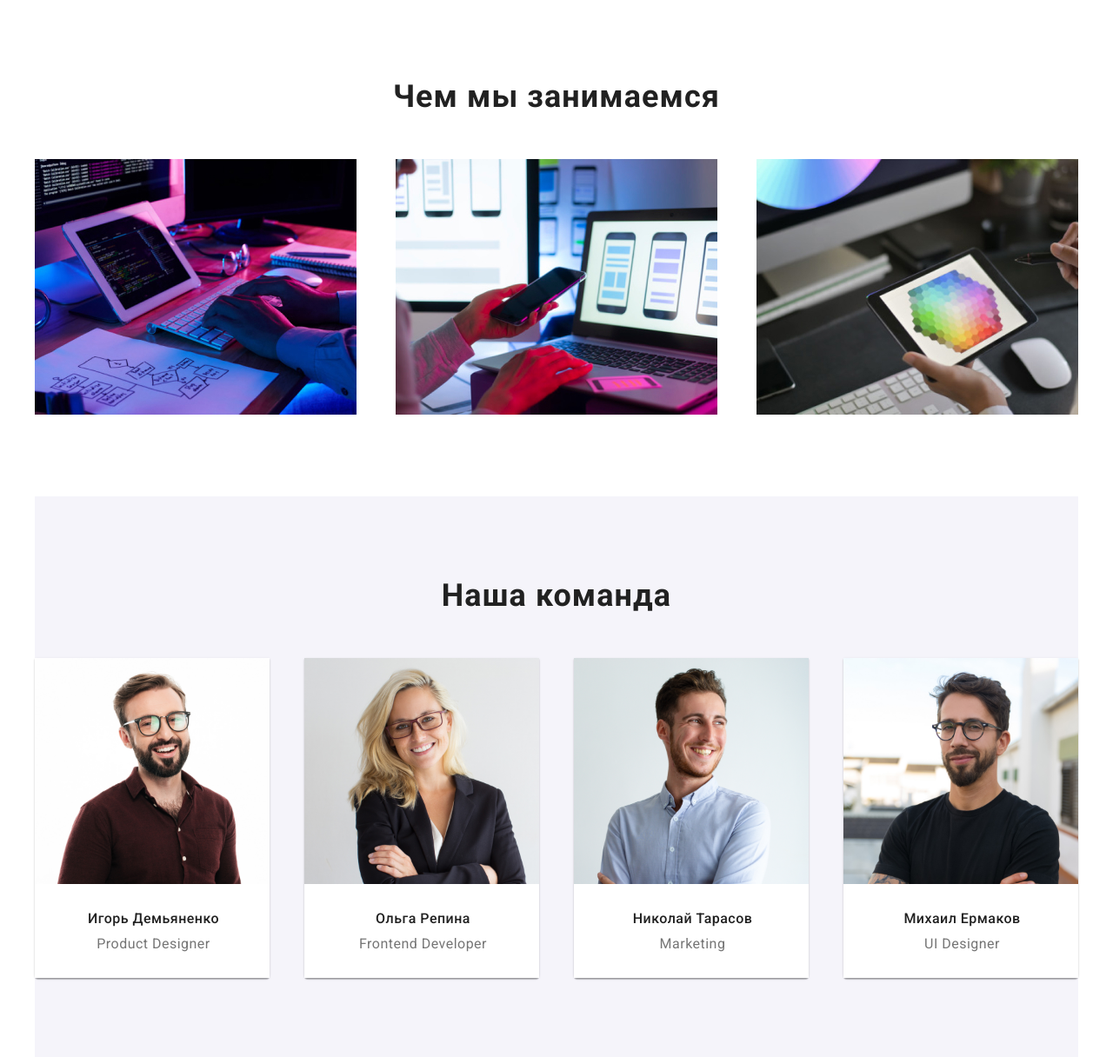
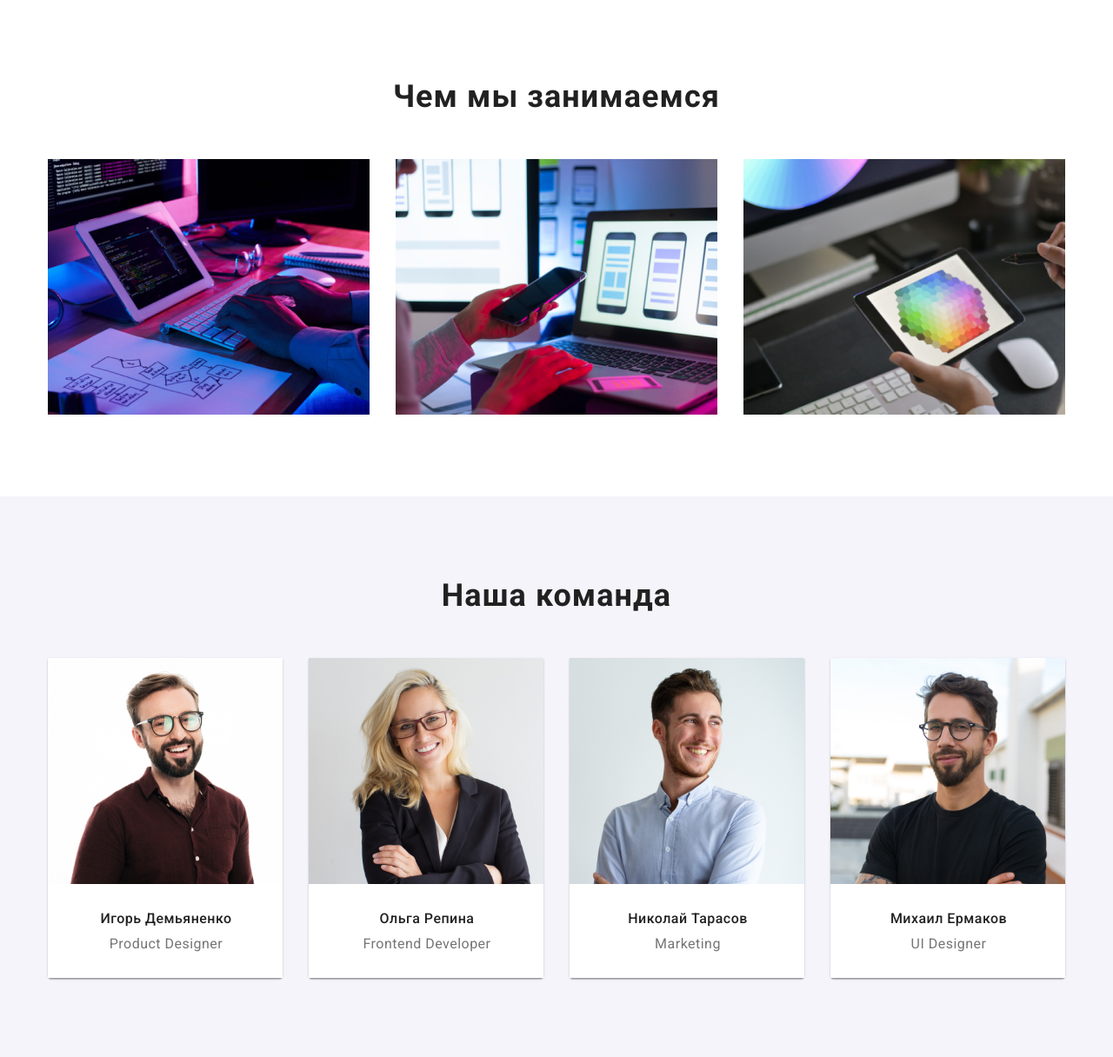
Before and after one commit to agaozdeckij/goit-markup-hw-03, a plain HTML site: page index.html in a window 1280 px wide. Shown: the part 897-2113 px from the top of the page at 87% size. Drawn offline with nearby package versions, Linux system fonts and the light colour scheme.

Commit message:
Добавление паддингов в контейнер

```diff
--- a/css/styles.css
+++ b/css/styles.css
@@ -39,7 +39,9 @@ img {
 .container {
   margin-left: auto;
   margin-right: auto;
-  width: 1200px;
+  padding-left: 20px;
+  padding-right: 20px;
+  width: 1210px;
 }
 /* logo стили */
 .logo-header {
@@ -203,17 +205,25 @@ header {
 .examples {
   display: flex;
   justify-content: space-between;
+  align-items: stretch;
   margin-top: 0;
   margin-bottom: 94px;
 }
-
+.example-photo {
+  margin-left: 30px;
+}
+.example-photo:first-child {
+  margin-left: 0;
+}
 /* Our team */
+.team {
+  background-color: var(--bgc-team);
+}
 .personal-name {
   display: flex;
-  justify-content: space-between;
+  justify-content: space-around;
 }
 .section-team {
-  background-color: var(--bgc-team);
   padding-top: 94px;
   padding-bottom: 94px;
 }
@@ -257,7 +267,7 @@ header {
 .content {
   padding-top: 0;
   padding-right: 57px;
-  padding-left: 60px;
+  padding-left: 59px;
   background-color: var(--primary-white-color);
   text-align: center;
 }
@@ -356,7 +366,7 @@ header {
 }
 .card-info {
   border: 1px solid #eeeeee;
-  width: 370px;
+  max-width: 370px;
 }
 .card-info {
   margin-bottom: 30px;
--- a/index.html
+++ b/index.html
@@ -112,7 +112,7 @@
       </div>
     </section>
     <!--Наша команда-->
-    <section>
+    <section class="team">
       <div class="container section-team">
       <h2 class="section-title">Наша команда</h2>
       <ul class="personal-name list">
```
